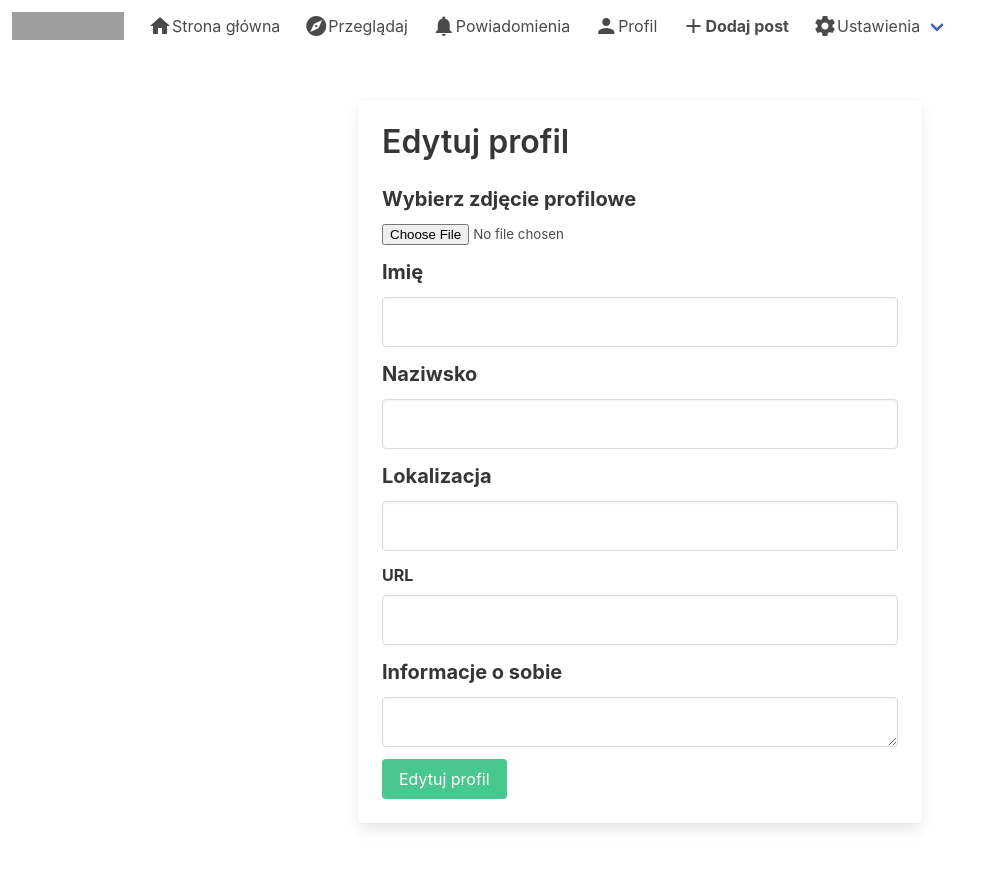
After one commit to Josuhiro/instagram, a Django app: page /uzytkownik/profil/edytuj in a window 1280 px wide. The commit adds this page. Shown: the whole page, without its empty margins (0-994 px from the left). Run offline with Django 4.2, Linux system fonts and the light colour scheme; the visitor is signed in with stand-in values (Sample User, id 1); data comes from the database, SQL or seed files in the repository; grey boxes are pictures that could not be loaded.

Commit message:
edit profile and rendering user data

```diff
--- a/authy/forms.py
+++ b/authy/forms.py
@@ -6,17 +6,17 @@ from authy.models import Profile
 
 def InvalidUser(value):
     if '@' in value or '+' in value or '-' in value:
-        raise ValidationError('This is an Invalid user, Do not user these chars: @ , - , + ')
+        raise ValidationError('Użytkownik nie może zawierać znaków: @ , - , + ')
 
 
 def UniqueEmail(value):
     if User.objects.filter(email__iexact=value).exists():
-        raise ValidationError('User with this email already exists.')
+        raise ValidationError('Użytkownik z podanym adresem email już istnieje')
 
 
 def UniqueUser(value):
     if User.objects.filter(username__iexact=value).exists():
-        raise ValidationError('User with this username already exists.')
+        raise ValidationError('Użytkownik z podaną nazwą już istnieje')
 
 
 class SignupForm(forms.ModelForm):
@@ -41,7 +41,7 @@ class SignupForm(forms.ModelForm):
         confirm_password = self.cleaned_data.get('confirm_password')
 
         if password != confirm_password:
-            self._errors['password'] = self.error_class(['Passwords do not match. Try again'])
+            self._errors['password'] = self.error_class(['Hasła są niezgodne, spróbuj ponownie'])
         return self.cleaned_data
 
 
@@ -63,19 +63,19 @@ class ChangePasswordForm(forms.ModelForm):
         confirm_password = self.cleaned_data.get('confirm_password')
         user = User.objects.get(pk=id)
         if not user.check_password(old_password):
-            self._errors['old_password'] = self.error_class(['Old password do not match.'])
+            self._errors['old_password'] = self.error_class(['Stare hasło nie zgadza się'])
         if new_password != confirm_password:
-            self._errors['new_password'] = self.error_class(['Passwords do not match.'])
+            self._errors['new_password'] = self.error_class(['Hasła nie są zgodne'])
         return self.cleaned_data
 
 
 class EditProfileForm(forms.ModelForm):
     picture = forms.ImageField(required=False)
-    first_name = forms.CharField(widget=forms.TextInput(), max_length=50, required=False)
-    last_name = forms.CharField(widget=forms.TextInput(), max_length=50, required=False)
-    location = forms.CharField(widget=forms.TextInput(), max_length=25, required=False)
-    url = forms.URLField(widget=forms.TextInput(), max_length=60, required=False)
-    profile_info = forms.CharField(widget=forms.TextInput(), max_length=260, required=False)
+    first_name = forms.CharField(widget=forms.TextInput(attrs={'class': 'input is-medium'}), max_length=50, required=False)
+    last_name = forms.CharField(widget=forms.TextInput(attrs={'class': 'input is-medium'}), max_length=50, required=False)
+    location = forms.CharField(widget=forms.TextInput(attrs={'class': 'input is-medium'}), max_length=25, required=False)
+    url = forms.URLField(widget=forms.TextInput(attrs={'class': 'input is-medium'}), max_length=60, required=False)
+    profile_info = forms.CharField(widget=forms.Textarea(attrs={'class': 'input is-medium'}), max_length=150, required=False)
 
     class Meta:
         model = Profile
--- a/authy/models.py
+++ b/authy/models.py
@@ -6,6 +6,8 @@ from django.db.models.signals import post_save
 
 
 # Create your models here.
+def user_directory_path(instance, filename):
+    return 'user_{0}/{1}'.format(instance.user.id, filename)
 class Profile(models.Model):
     user = models.OneToOneField(User, on_delete=models.CASCADE)
     first_name = models.CharField(max_length=50, null=True, blank=True)
@@ -15,7 +17,7 @@ class Profile(models.Model):
     profile_info = models.TextField(max_length=150, null=True, blank=True)
     created = models.DateField(auto_now_add=True)
     favorites = models.ManyToManyField(Post)
-    picture = models.ImageField(upload_to='profile_pictures', blank=True, null=True)
+    picture = models.ImageField(upload_to=user_directory_path, blank=True, null=True)
 
 
 def create_user_profile(sender, instance, created, **kwargs):
--- a/authy/urls.py
+++ b/authy/urls.py
@@ -5,7 +5,7 @@ from django.contrib.auth import views as authViews
 
 urlpatterns = [
 
-    path('profil/edytuj', editProfile, name='edit-profile'),
+    path('profil/edytuj', editProfile, name='edit_profile'),
     path('rejestracja/', signup, name='signup'),
     path('logowanie/', authViews.LoginView.as_view(template_name='login.html'), name='login'),
     path('wyloguj/', authViews.LogoutView.as_view(), {'next_page': 'index'}, name='logout'),
--- /dev/null
+++ b/instagram/templates/edit_profile.html
@@ -0,0 +1,69 @@
+{% extends 'base.html' %}
+{% load static %}
+
+
+{% block content %}
+
+    <div class="columns is-mobile">
+        <div class="column is-half is-offset-one-quarter">
+            <div class="card">
+                <div class="card-content">
+                    <form method="post" enctype="multipart/form-data" action="" role="form" class="col s12">
+                        {% csrf_token %}
+                        <h3 class="title">Edytuj profil</h3>
+                        <div class="field">
+                            <label class="label is-medium">Wybierz zdjęcie profilowe</label>
+                            <div class="file is-boxed">
+                                {{ form.picture }}
+                            </div>
+
+                        </div>
+                        <div class="field">
+                            <label class="label is-medium">Imię</label>
+                            <div class="control">
+                                {{ form.first_name }}
+                            </div>
+                        </div>
+                        <div class="field">
+                            <label class="label is-medium">Naziwsko</label>
+                            <div class="control">
+                                {{ form.last_name }}
+                            </div>
+                        </div>
+                        <div class="field">
+                            <label class="label is-medium">Lokalizacja</label>
+                            <div class="control">
+                                {{ form.location }}
+                            </div>
+                        </div>
+                        <div class="field is-medium">
+                        <label class="label">URL</label>
+                        <div class="control">
+                            {{ form.url }}
+                        </div>
+                </div>
+                <div class="field">
+                    <label class="label is-medium">Informacje o sobie</label>
+                    <div class="control">
+                        {{ form.profile_info }}
+                    </div>
+                </div>
+                <div class="row">
+                    <div class="col s12">
+                        <span style="color: red; font-weight: bold;">{{ form.errors }}</span>
+                    </div>
+                </div>
+                <div class="field">
+                    <p class="control">
+                        <button type="submit" value="login" class="button is-success">
+                            Edytuj profil
+                        </button>
+                    </p>
+                </div>
+                </form>
+            </div>
+        </div>
+    </div>
+    </div>
+
+{% endblock %}
```
Also changed, not shown: instagram/templates/index.html (+11 -4 lines), instagram/templates/post_detail.html (+10 -4 lines), instagram/templates/profile.html (+7 -3 lines).
